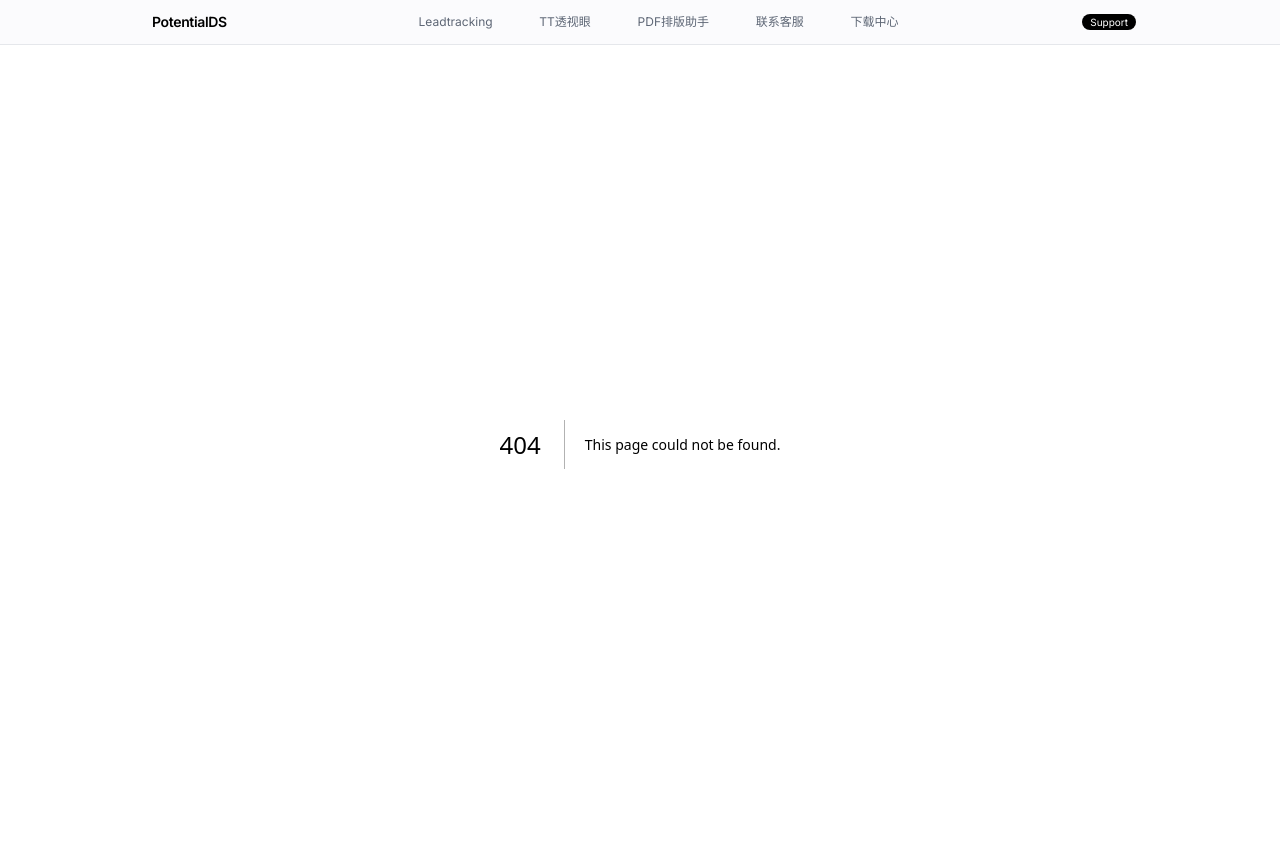
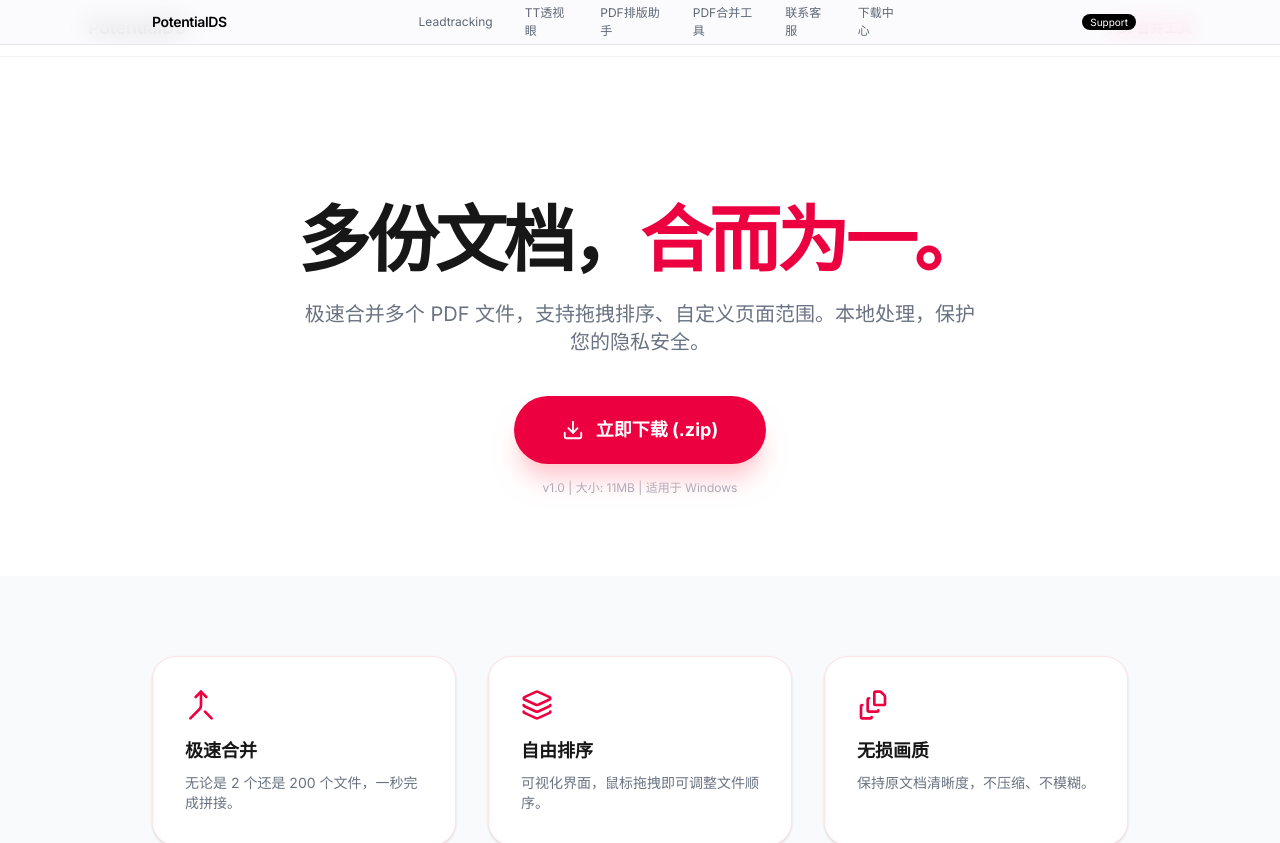
Before and after one commit to qianlidianshang202304-design/potentialds-site, a Next.js app: page /pdf-merge in a window 1280 px wide. Before the commit this address had no page. Shown: the top 843 px of the page. Built offline with nearby package versions, Linux system fonts and the light colour scheme.

Commit message:
0128up
1

```diff
--- a/app/layout.tsx
+++ b/app/layout.tsx
@@ -45,6 +45,11 @@ export default function RootLayout({
               <Link href="/pdf-pro" className="hover:text-black hover:opacity-100 opacity-80 transition-all px-4 py-2">
                 PDF排版助手
               </Link>
+
+	{/* 👇 新增这一行 👇 */}
+	<Link href="/pdf-merge" className="hover:text-black hover:opacity-100 opacity-80 transition-all px-4 py-2">
+ 	 PDF合并工具
+	</Link>
 
               {/* 其他链接 */}
               <a href="/#contact" className="hover:text-black hover:opacity-100 opacity-80 transition-all px-4 py-2">
--- a/app/page.tsx
+++ b/app/page.tsx
@@ -1,7 +1,7 @@
 import React from 'react';
 import Link from 'next/link';
 // ⚠️ 注意：这里我帮你加上了 FileText 图标的引入，否则第三个产品会报错
-import { ArrowRight, Database, Eye, FileText } from 'lucide-react';
+import { ArrowRight, Database, Eye, FileText, Merge } from 'lucide-react';
 
 export default function Home() {
   return (
@@ -80,6 +80,31 @@ export default function Home() {
         <div className="absolute top-1/2 left-1/2 -translate-x-1/2 -translate-y-1/2 w-[800px] h-[800px] bg-orange-600/10 rounded-full blur-[120px] opacity-40 pointer-events-none"></div>
       </section>
 
+
+{/* --- 产品四：PDF合并工具 (新增) --- */}
+      <section className="sticky top-0 h-screen flex items-center justify-center bg-rose-950 text-white overflow-hidden border-t border-rose-900">
+        <div className="max-w-4xl mx-auto px-6 text-center relative z-10">
+            <div className="mb-6">
+                <Merge size={48} className="mx-auto text-rose-500 mb-4" />
+                <h2 className="text-sm font-bold tracking-[0.2em] text-rose-500 uppercase">Product 04</h2>
+            </div>
+            <h1 className="text-6xl md:text-8xl font-bold mb-6 tracking-tighter">
+            PDF 合并工具.
+            </h1>
+            <p className="text-xl md:text-2xl text-rose-200/60 mb-10 max-w-2xl mx-auto leading-relaxed">
+            化繁为简。<br/>将散乱的文档汇聚成强大的力量。
+            </p>
+            <Link href="/pdf-merge">
+                <button className="group bg-rose-600 text-white px-10 py-4 rounded-full text-lg font-medium hover:bg-rose-700 transition-all flex items-center gap-2 mx-auto">
+                    免费下载
+                    <ArrowRight size={18} className="group-hover:translate-x-1 transition-transform" />
+                </button>
+            </Link>
+        </div>
+        {/* 背景装饰 */}
+        <div className="absolute top-1/2 left-1/2 -translate-x-1/2 -translate-y-1/2 w-[800px] h-[800px] bg-rose-600/10 rounded-full blur-[120px] opacity-40 pointer-events-none"></div>
+      </section>
+
     </div>
   );
 }
--- /dev/null
+++ b/app/pdf-merge/page.tsx
@@ -0,0 +1,64 @@
+import React from 'react';
+import type { Metadata } from 'next';
+import { Download, Merge, Layers, FileStack } from 'lucide-react';
+
+export const metadata: Metadata = {
+  title: 'PDF合并工具 - PotentialDS',
+  description: 'Merge multiple PDF files instantly.',
+};
+
+export default function PDFMergePage() {
+  return (
+    <div className="bg-white">
+      {/* 独立导航栏 */}
+       <nav className="fixed top-0 w-full z-50 bg-white/70 backdrop-blur-xl border-b border-black/5">
+        <div className="max-w-6xl mx-auto px-6 h-14 flex items-center justify-between">
+           <a href="/" className="font-bold tracking-tight text-lg">PotentialDS</a>
+           <span className="text-sm font-bold text-rose-600">PDF合并工具</span>
+        </div>
+      </nav>
+
+      {/* Hero 区域 */}
+      <section className="pt-40 pb-20 px-6 text-center max-w-4xl mx-auto">
+        <h1 className="text-5xl md:text-7xl font-bold tracking-tighter mb-6">
+          多份文档，<span className="text-rose-600">合而为一。</span>
+        </h1>
+        <p className="text-xl text-gray-500 mb-10 max-w-2xl mx-auto">
+          极速合并多个 PDF 文件，支持拖拽排序、自定义页面范围。本地处理，保护您的隐私安全。
+        </p>
+
+        {/* --- 直接下载按钮 --- */}
+        <a
+            href="/pdf-merge-v1.0.zip"
+            download
+            className="group relative inline-flex items-center gap-3 bg-rose-600 text-white px-12 py-5 rounded-full text-lg font-bold hover:bg-rose-700 transition-all shadow-xl shadow-rose-200 active:scale-95"
+        >
+            <Download size={22} />
+            <span>立即下载 (.zip)</span>
+        </a>
+        <p className="text-xs text-gray-400 mt-4">
+            v1.0 | 大小: 11MB | 适用于 Windows
+        </p>
+      </section>
+
+       {/* 功能特点 */}
+       <section className="py-20 bg-gray-50">
+        <div className="max-w-5xl mx-auto px-6">
+          <div className="grid md:grid-cols-3 gap-8">
+            {[
+                {icon: Merge, title:"极速合并", desc:"无论是 2 个还是 200 个文件，一秒完成拼接。"},
+                {icon: Layers, title:"自由排序", desc:"可视化界面，鼠标拖拽即可调整文件顺序。"},
+                {icon: FileStack, title:"无损画质", desc:"保持原文档清晰度，不压缩、不模糊。"}
+            ].map((item,i) => (
+                <div key={i} className="bg-white p-8 rounded-3xl shadow-sm border border-rose-100">
+                    <item.icon className="text-rose-600 mb-4" size={32} />
+                    <h3 className="text-lg font-bold mb-2">{item.title}</h3>
+                    <p className="text-gray-500 text-sm">{item.desc}</p>
+                </div>
+            ))}
+          </div>
+        </div>
+      </section>
+    </div>
+  );
+}
```
Also changed, not shown: 1 other file (tests, documents, lock files or other folders).
